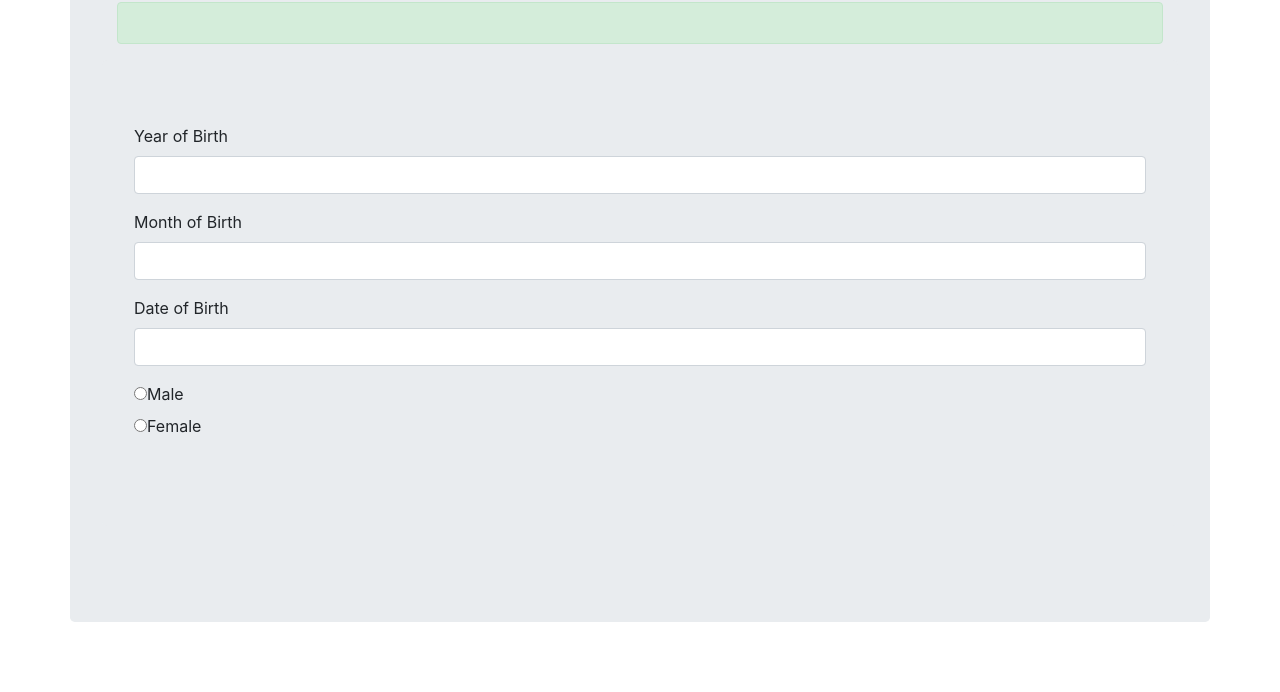
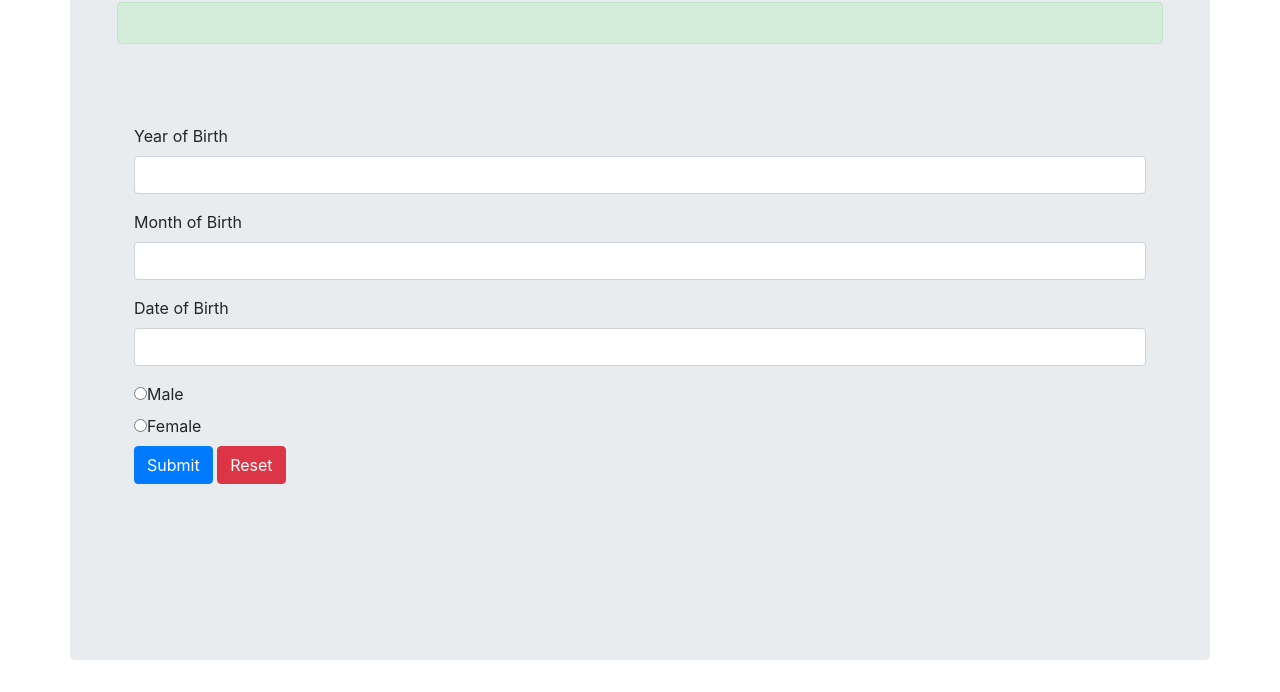
Before and after one commit to kigensky/Birthday-web-application-, a plain HTML site: page index.html in a window 1280 px wide. Shown: the part 118-810 px from the top of the page. Drawn offline with Linux system fonts and the light colour scheme.

```diff
--- a/index.html
+++ b/index.html
@@ -44,6 +44,8 @@
                         <label for="radio" class="radio-inline">
                         <input type="radio" value="female" name="gender" id="female" required/>Female</label>
                      </div>
+                     <button type="submit" id="submit" class="btn btn-primary" onclick="getAkanName()" value="submit"> Submit</button>
+		             <button type="reset" class="btn btn-danger mybtn"value="reset" onclick="refreshPage()"> Reset</button>
                 </form>
             </div>
 
```
